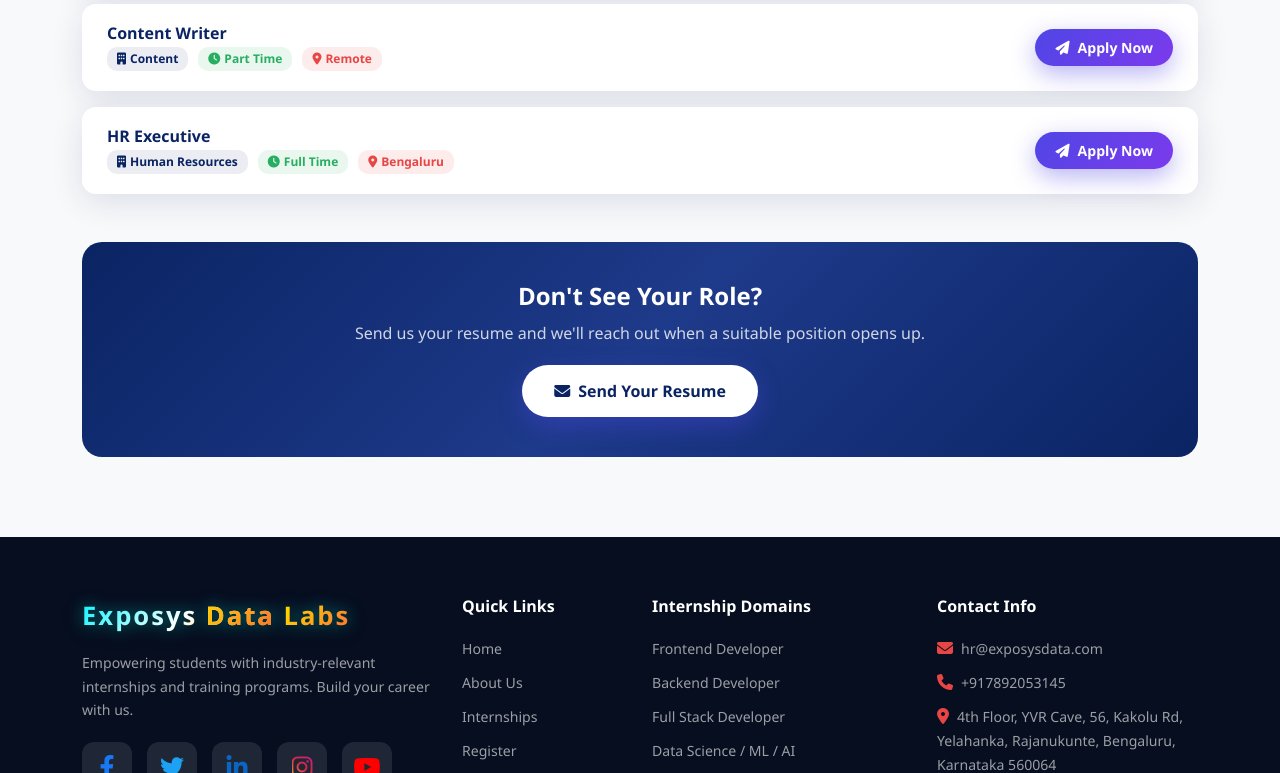
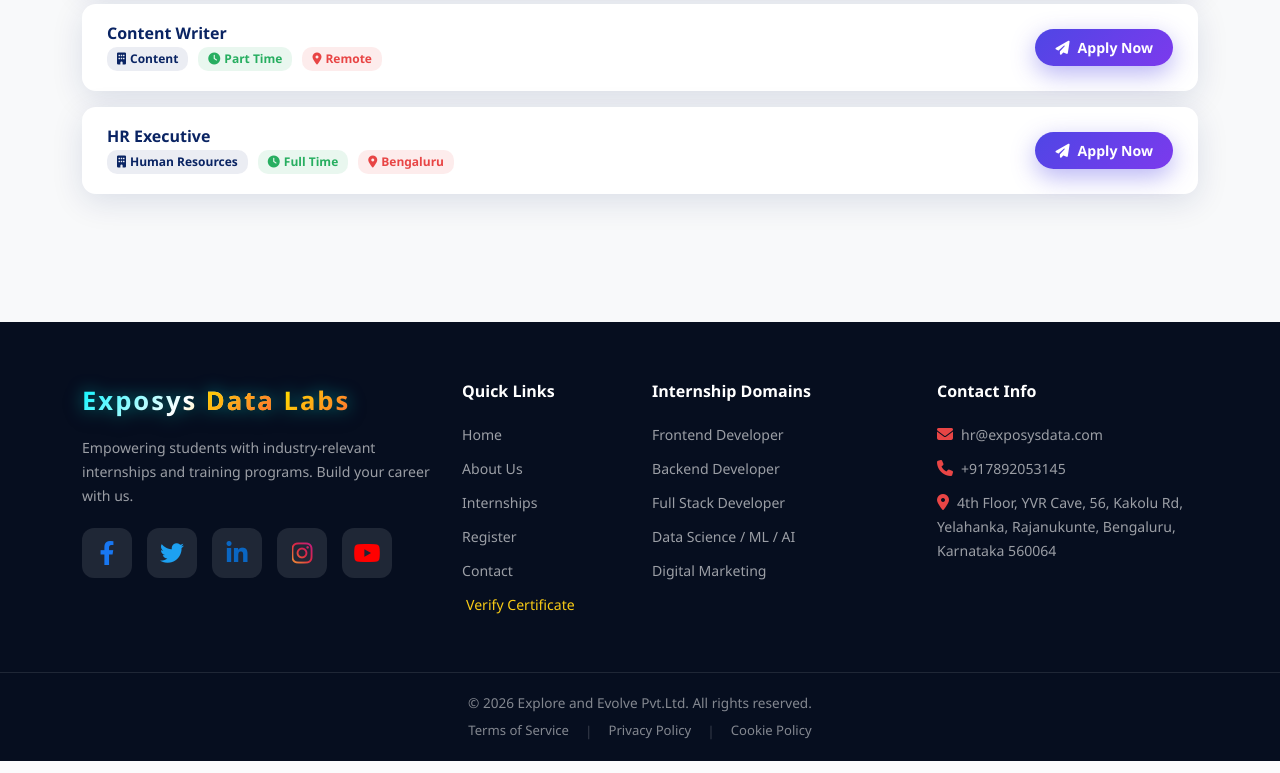
Before and after one commit to NarroillaSriram/EXPOSYSDATALABS, a Flask app: page /careers in a window 1280 px wide. Shown: the part 1472-2245 px from the top of the page. Run offline with Flask 3, Linux system fonts and the light colour scheme; parts of the project's set-up code (start-up, migrations or seed data) failed here and were passed over; some libraries are stand-ins or nearby versions; some web fonts are replaced.

Commit message:
Remove 'Don't See Your Role' section from careers page

```diff
--- a/templates/careers.html
+++ b/templates/careers.html
@@ -74,14 +74,7 @@
       {% endfor %}
     </div>
 
-    <!-- Apply CTA -->
-    <div style="background:var(--gradient);border-radius:20px;padding:40px;text-align:center;" data-aos="zoom-in" data-aos-duration="1000">
-      <h4 style="color:#fff;font-weight:800;margin-bottom:10px;">Don't See Your Role?</h4>
-      <p style="color:rgba(255,255,255,0.8);margin-bottom:20px;">Send us your resume and we'll reach out when a suitable position opens up.</p>
-      <a href="mailto:hr@exposysdata.com?subject=General%20Application%20-%20Exposys%20Data%20Labs" class="btn-primary-custom" style="background:#fff;color:var(--primary);">
-        <i class="fas fa-envelope me-2"></i>Send Your Resume
-      </a>
-    </div>
+
 
   </div>
 </section>
```
